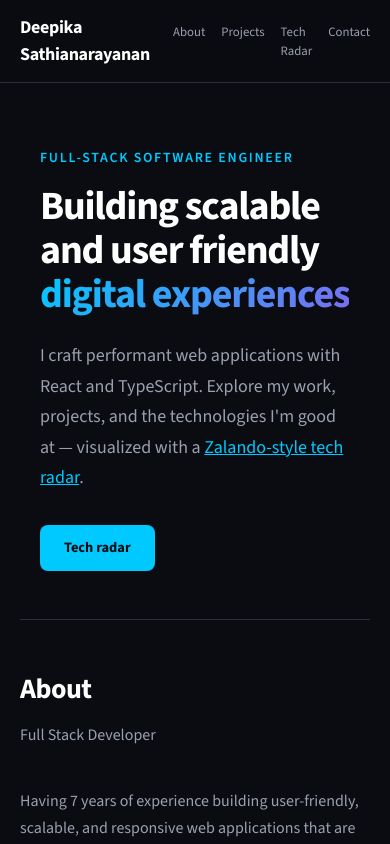
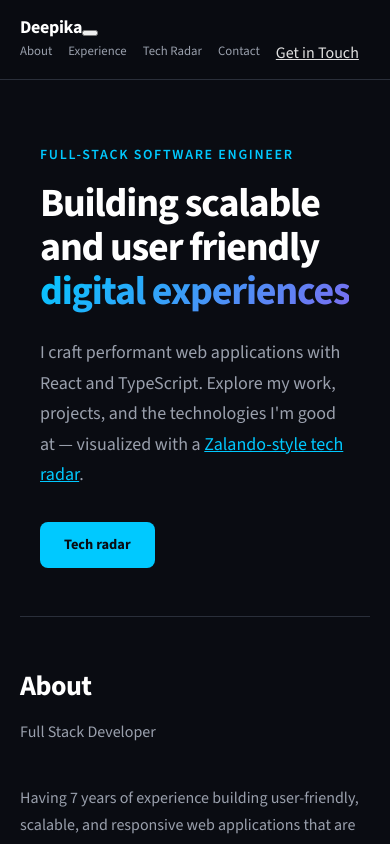
Before and after one commit to Deepika2605/portfolio_v2026, a React (Vite) app: page / in a window 390 px wide. Shown: the top 844 px of the page. Built offline with nearby package versions, Linux system fonts and the light colour scheme; no server answers.

Commit message:
Phase 2: Enhanced Navbar with active link detection, mobile menu, and scroll effects

```diff
--- a/src/components/Navbar/Navbar.tsx
+++ b/src/components/Navbar/Navbar.tsx
@@ -1,39 +1,98 @@
+import { useState, useEffect } from 'react'
 import './Navbar.css'
 import { portfolioData } from '../../lib/portfolio-data'
 import { trackEvent } from '../../lib/analytics'
 
 const links = [
   { href: '#about', label: 'About' },
-  { href: '#projects', label: 'Projects' },
+  { href: '#experience', label: 'Experience' },
   { href: '#tech-radar', label: 'Tech Radar' },
   { href: '#contact', label: 'Contact' },
 ]
 
 export function Navbar() {
   const name = portfolioData?.name ?? 'Portfolio'
+  const [isMenuOpen, setIsMenuOpen] = useState(false)
+  const [activeSection, setActiveSection] = useState('#top')
+  const [isScrolled, setIsScrolled] = useState(false)
+
+  // Handle scroll to detect active section
+  useEffect(() => {
+    const handleScroll = () => {
+      // Update scroll state for navbar styling
+      setIsScrolled(window.scrollY > 10)
+
+      // Detect active section
+      const sections = ['about', 'experience', 'tech-radar', 'contact']
+      for (const section of sections) {
+        const element = document.getElementById(section)
+        if (element) {
+          const rect = element.getBoundingClientRect()
+          if (rect.top <= 100 && rect.bottom >= 100) {
+            setActiveSection(`#${section}`)
+            break
+          }
+        }
+      }
+    }
+
+    window.addEventListener('scroll', handleScroll)
+    return () => window.removeEventListener('scroll', handleScroll)
+  }, [])
+
+  const handleNavClick = (href: string, label: string) => {
+    setActiveSection(href)
+    setIsMenuOpen(false)
+    trackEvent('nav_link_click', {
+      section: label,
+      href: href,
+    })
+  }
 
   return (
-    <header className="navbar">
-      <a href="#" className="navbar__logo">
-        {name}
+    <header className={`navbar ${isScrolled ? 'navbar--scrolled' : ''}`}>
+      <div className="navbar__container">
+        <a href="#top" className="navbar__logo" onClick={() => handleNavClick('#top', 'Home')}>
+          {name.split(' ')[0]}
         </a>
-      <nav className="navbar__nav" aria-label="Main navigation">
+
+        {/* Hamburger menu button */}
+        <button
+          className={`navbar__hamburger ${isMenuOpen ? 'active' : ''}`}
+          onClick={() => setIsMenuOpen(!isMenuOpen)}
+          aria-label="Toggle navigation menu"
+          aria-expanded={isMenuOpen}
+        >
+          <span></span>
+          <span></span>
+          <span></span>
+        </button>
+
+        {/* Navigation */}
+        <nav className={`navbar__nav ${isMenuOpen ? 'navbar__nav--open' : ''}`} aria-label="Main navigation">
           {links.map((link) => (
             <a
               key={link.href}
               href={link.href}
-            className="navbar__link"
-            onClick={() =>
-              trackEvent('nav_link_click', {
-                section: link.label,
-                href: link.href,
-              })
-            }
+              className={`navbar__link ${activeSection === link.href ? 'navbar__link--active' : ''}`}
+              onClick={() => handleNavClick(link.href, link.label)}
             >
               {link.label}
+              <span className="navbar__link-underline"></span>
             </a>
           ))}
+          <a
+            href="#contact"
+            className="navbar__cta"
+            onClick={() => handleNavClick('#contact', 'Get in Touch')}
+          >
+            Get in Touch
+          </a>
         </nav>
+      </div>
+
+      {/* Mobile menu backdrop */}
+      {isMenuOpen && <div className="navbar__backdrop" onClick={() => setIsMenuOpen(false)}></div>}
     </header>
   )
 }
```
Lines whose indentation alone changed are shown as unchanged.
